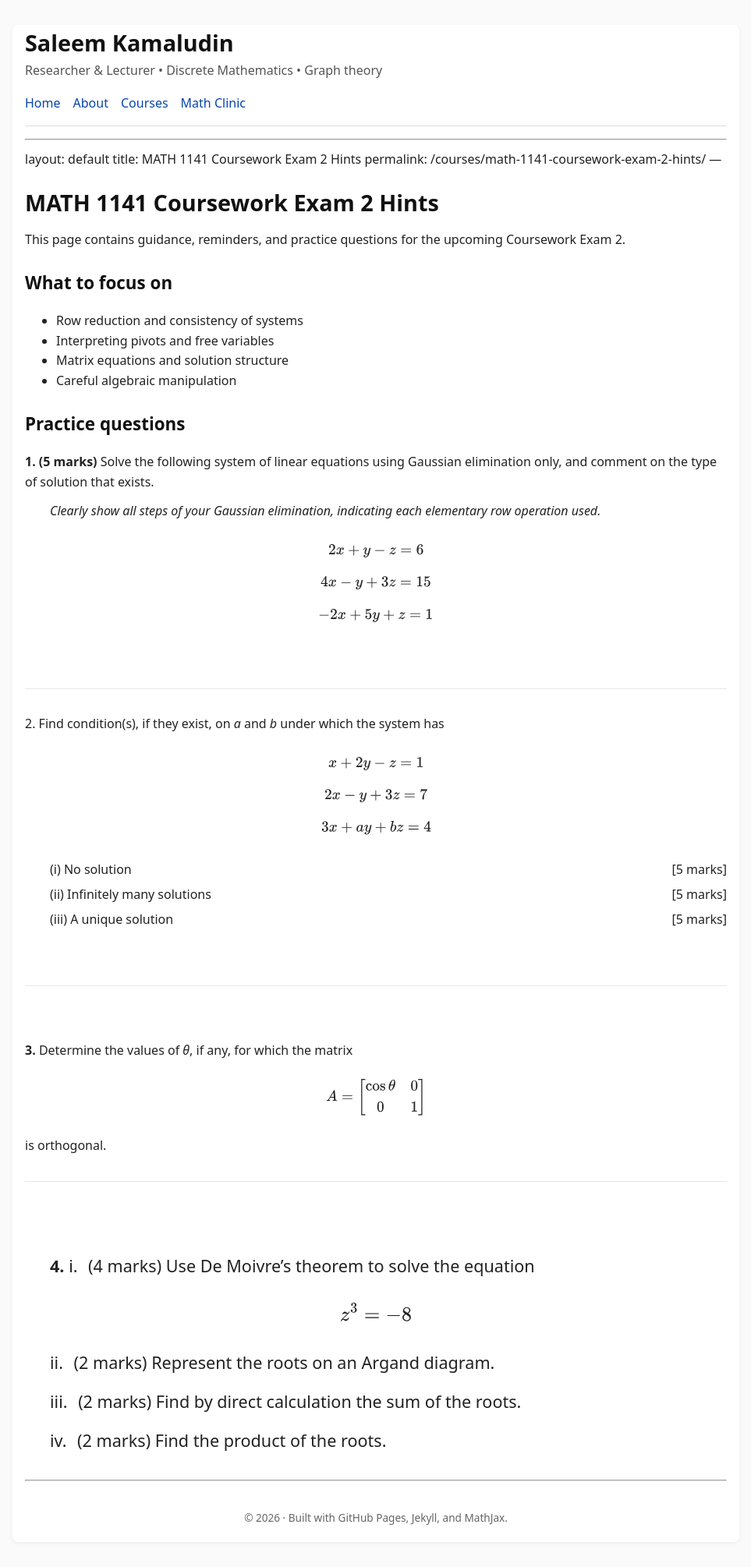
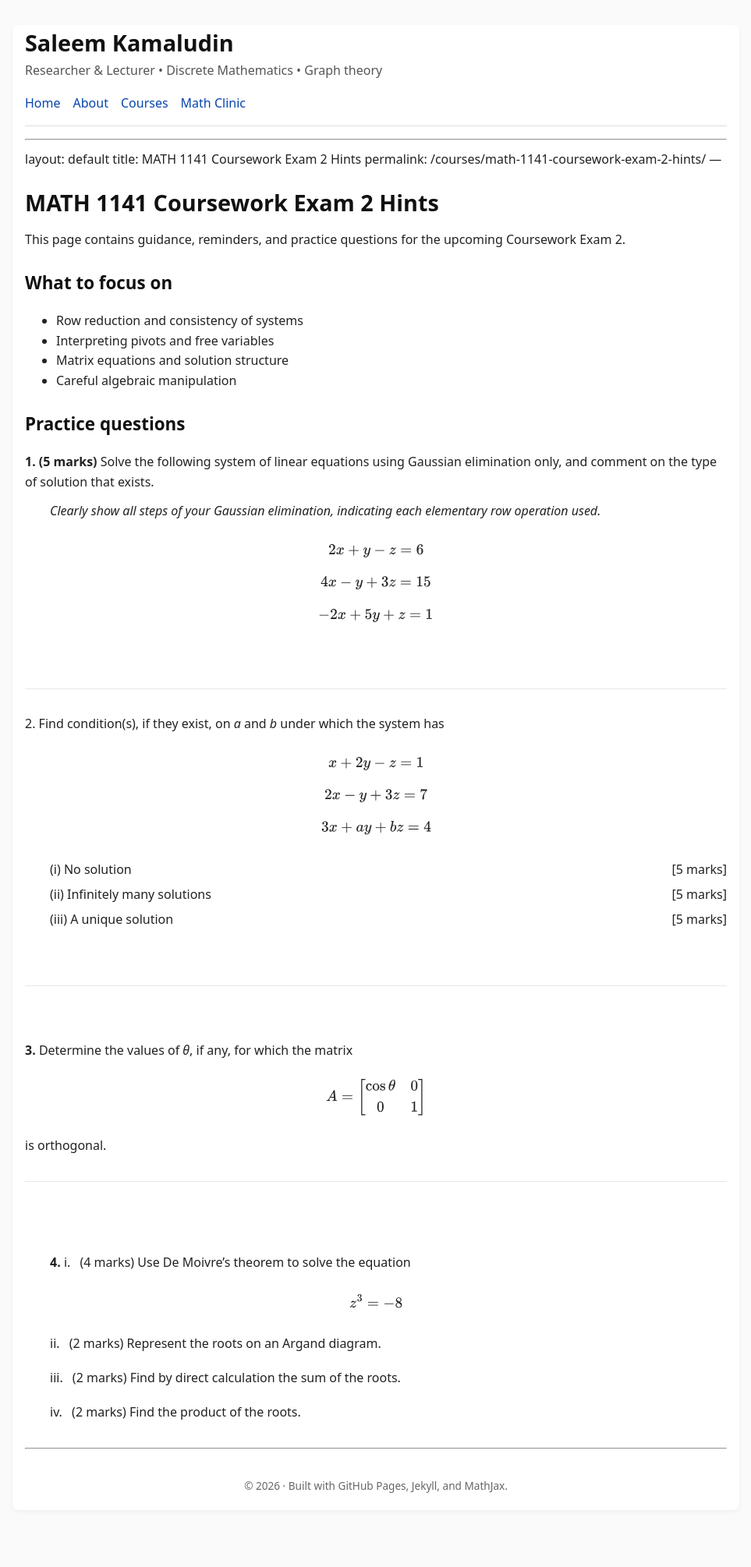
Before and after one commit to SaleemKamaludin/SaleemKamaludin.github.io, a Jekyll site: the page built from courses/math-1141-coursework-exam-2-hints.md, in a window 1280 px wide. Shown: the whole page at 78% size, without its empty margins (158-1121 px from the left). Built offline with Jekyll 4.4.1, drawn with Linux system fonts in a browser that asks for light colours; our own code applies the rules of GitHub Pages for plain Markdown files; after the commit the page ends 1969 px from its top, so only the background shows below that.

Commit message:
Update math-1141-coursework-exam-2-hints.md

```diff
--- a/courses/math-1141-coursework-exam-2-hints.md
+++ b/courses/math-1141-coursework-exam-2-hints.md
@@ -143,9 +143,8 @@ This page contains guidance, reminders, and practice questions for the upcoming
 <hr style="border: none; border-top: 1px solid #e5e7eb; margin: 2rem 0;">
 <br>
 
-
-<div style="margin: 2rem 0; font-size: 1.35rem; line-height: 1.75;">
-  <p style="margin-left: 2rem;">
+<div style="margin: 2rem 0; font-size: 1rem; line-height: 1.75;">
+  <p style="margin-left: 2rem; margin-bottom: 1rem;">
     <strong>4.</strong> i. <span style="margin-left: 0.5rem;">(4 marks)</span>
     Use De Moivre’s theorem to solve the equation
   </p>
@@ -156,17 +155,17 @@ This page contains guidance, reminders, and practice questions for the upcoming
     \]
   </div>
 
-  <p style="margin-left: 2rem;">
+  <p style="margin-left: 2rem; margin-bottom: 1rem;">
     ii. <span style="margin-left: 0.5rem;">(2 marks)</span>
     Represent the roots on an Argand diagram.
   </p>
 
-  <p style="margin-left: 2rem;">
+  <p style="margin-left: 2rem; margin-bottom: 1rem;">
     iii. <span style="margin-left: 0.5rem;">(2 marks)</span>
     Find by direct calculation the sum of the roots.
   </p>
 
-  <p style="margin-left: 2rem;">
+  <p style="margin-left: 2rem; margin-bottom: 0;">
     iv. <span style="margin-left: 0.5rem;">(2 marks)</span>
     Find the product of the roots.
   </p>
```
